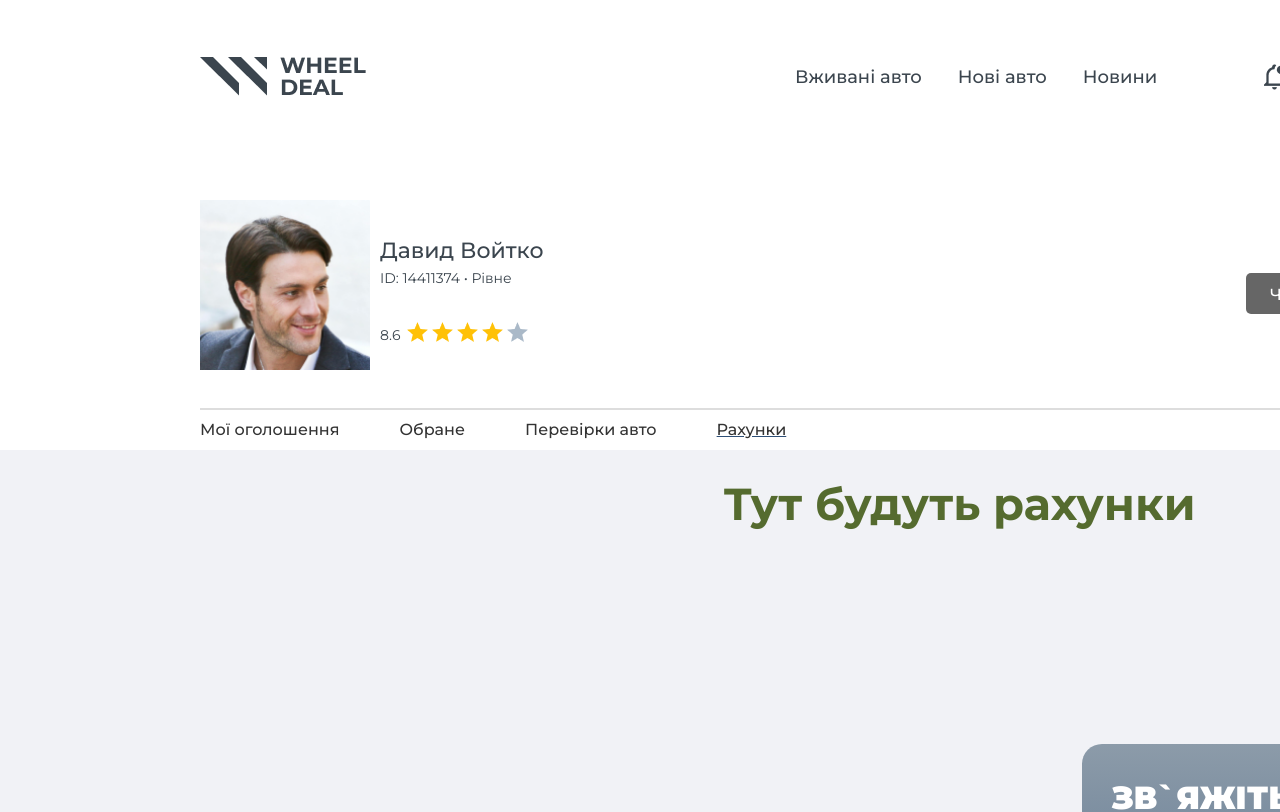
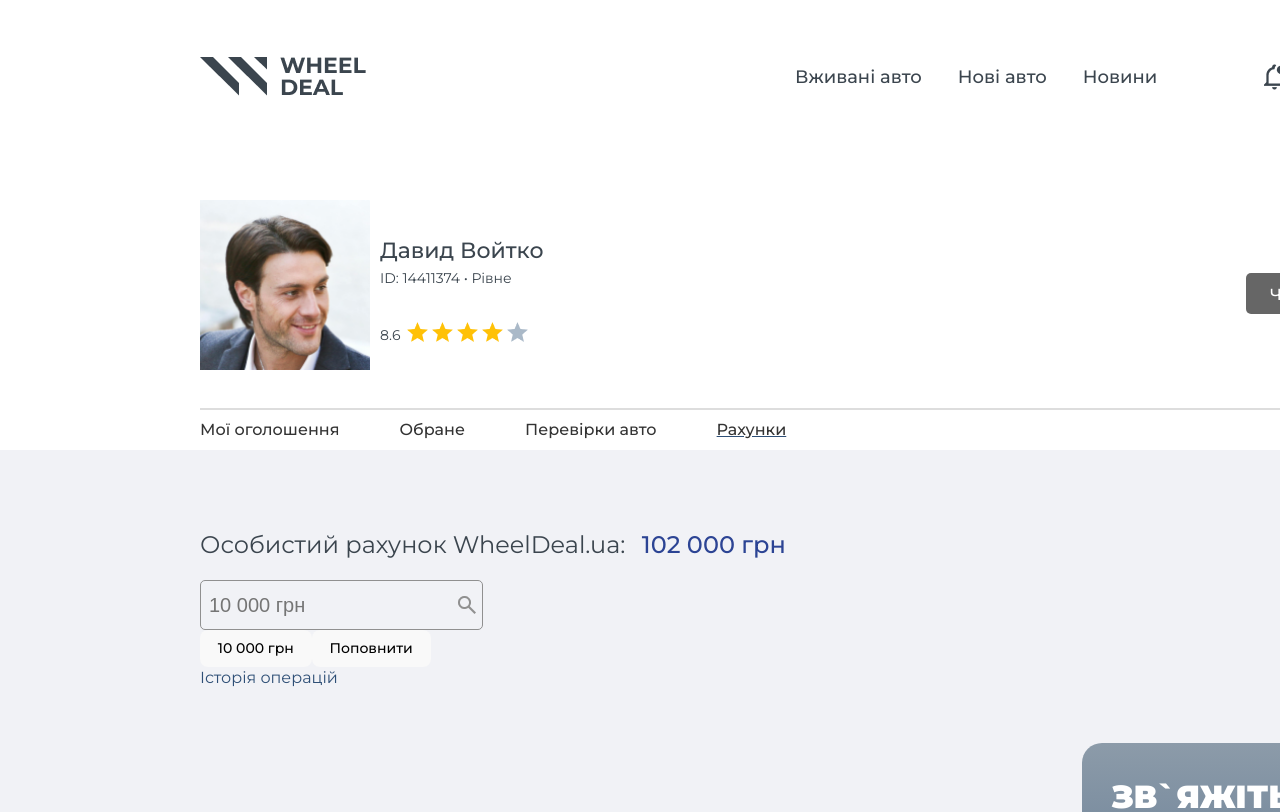
Before and after one commit to lysiuk03/AutoRia_Diplom, a React (Vite) app in the folder my-front/: page /account/bills in a window 1280 px wide. Shown: the top 812 px of the page. Built offline with nearby package versions, Linux system fonts and the light colour scheme.

Commit message:
Added bills from Figma designs

```diff
--- a/my-front/src/App.tsx
+++ b/my-front/src/App.tsx
@@ -16,7 +16,7 @@ const App: React.FC = () => {
     return (
         <BrowserRouter>
             <Routes>
-                <Route path="/home" element={<MainSearchPage />} />
+                <Route path="/" element={<MainSearchPage />} />
                 <Route path="/account" element={<AccountPage />}>
                     <Route index element={<MyAds />} />
                     <Route path="ads" element={<MyAds />} />
--- a/my-front/src/components/logo/Logo.tsx
+++ b/my-front/src/components/logo/Logo.tsx
@@ -14,7 +14,7 @@ const Logo: React.FC<LogoProps> = ({ dark = false}) => {
     const logoClass = dark ? 'logo-image dark' : 'logo-image';
 
     return (
-        <Link to="/home">
+        <Link to="/">
         <img
             src={logoSrc}
             alt="Logo"
--- a/my-front/src/pages/AccountPage/AccountPageComponents/Bills/Bills.css
+++ b/my-front/src/pages/AccountPage/AccountPageComponents/Bills/Bills.css
@@ -1,7 +1,25 @@
-.bills-container h1{
-    color: darkolivegreen;
-    padding: 30px;
-    text-align: center;
-    width: 100%;
-    height: 300px;
+@import url('https://fonts.googleapis.com/css2?family=Montserrat:wght@100;300;400;500;700;900&display=swap');
+
+.bills-container{
+    padding: 60px 200px;
+    font-family: 'Montserrat', sans-serif;
 }
+
+.bills-container h3{
+    font-size: 24px;
+    font-weight: 400;
+    line-height: 22px;
+    color: #3B454E;
+}
+
+.bills-container h3 span{
+    font-weight: 500;
+    color: #2C4494;
+    margin-left: 10px;
+}
+.bills-container a{
+    font-size: 16px;
+    font-weight: 400;
+    line-height: 22px;
+    color: #2E4F76;
+}
--- a/my-front/src/pages/AccountPage/AccountPageComponents/Bills/Bills.tsx
+++ b/my-front/src/pages/AccountPage/AccountPageComponents/Bills/Bills.tsx
@@ -9,7 +9,20 @@ import './Bills.css';
 const Bills: React.FC = () => {
     return (
         <div className="bills-container">
-            <h1>Тут будуть рахунки</h1>
+            <h3>Особистий рахунок WheelDeal.ua: <span>102 000 грн</span></h3>
+            <input
+                type="number"
+                placeholder="10 000 грн"
+            />
+            <div>
+            <button className="top-up-button">
+                10 000 грн
+            </button>
+            <button className="top-up-button">
+                Поповнити
+            </button>
+            </div>
+            <a>Історія операцій</a>
         </div>
     );
 };
```
